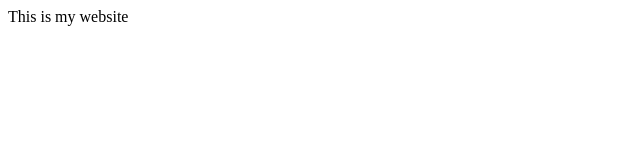
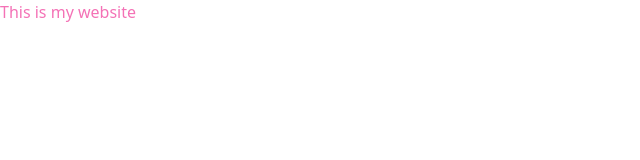
Before and after one commit to shelly0705/website, a website built with Vite: page index.html in a window 1280 px wide. Shown: the whole page, without its empty margins (0-640 px from the left). Built offline with nearby package versions, Linux system fonts and the light colour scheme.

Commit message:
Add Tailwind using CDN

```diff
--- a/index.html
+++ b/index.html
@@ -4,9 +4,10 @@
     <meta charset="UTF-8" />
     <meta name="viewport" content="width=device-width, initial-scale=1.0" />
     <title>My Website</title>
+    <script src="https://cdn.tailwindcss.com"></script>
   </head>
   <body>
-    <div>This is my website</div>
+    <div class="text-pink-400">This is my website</div>
     <script type="module" src="/main.js"></script>
   </body>
 </html>
```
